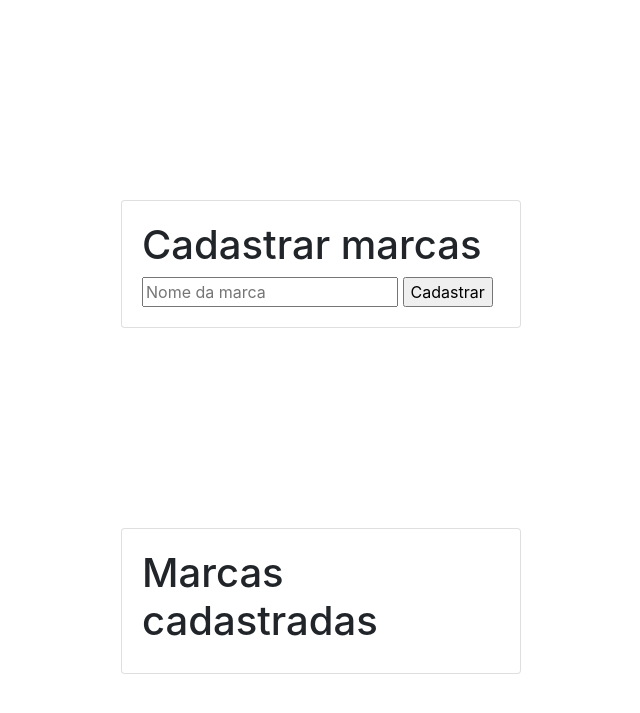
After one commit to miguelitodev/Cardians, a PHP site: page /parte-admin/form-cadastrar-marca.php in a window 1280 px wide. The commit adds this page. Shown: the top 713 px of the page, without its empty margins (319-959 px from the left). Run offline with PHP 8.4, Linux system fonts and the light colour scheme.

Commit message:
alterações no marca, insert funcionando

```diff
--- /dev/null
+++ b/parte-admin/form-cadastrar-marca.php
@@ -0,0 +1,39 @@
+<!doctype html>
+<html lang="pt-br">
+
+<head>
+    <title>Cadastrar marca</title>
+    <meta charset="utf-8">
+    <meta name="viewport" content="width=device-width, initial-scale=1, shrink-to-fit=no">
+    <link rel="stylesheet" href="https://stackpath.bootstrapcdn.com/bootstrap/4.3.1/css/bootstrap.min.css" integrity="sha384-ggOyR0iXCbMQv3Xipma34MD+dH/1fQ784/j6cY/iJTQUOhcWr7x9JvoRxT2MZw1T" crossorigin="anonymous">
+    <style>
+        .card {
+            width: 400px;
+            margin: 0 auto;
+            margin-top: 200px;
+        }
+    </style>
+</head>
+
+<body>
+    <div class="card">
+        <div class="card-body">
+            <h1>Cadastrar marcas</h1>
+            <form method="POST" action="cadastrar-marca.php">
+                <input type="text" name="marca" placeholder="Nome da marca">
+                <input type="submit" value="Cadastrar">
+            </form>
+        </div>
+    </div>
+    <div class="card">
+        <div class="card-body">
+            <h1>Marcas cadastradas</h1>
+
+        </div>
+    </div>
+    <script src="https://code.jquery.com/jquery-3.3.1.slim.min.js" integrity="sha384-q8i/X+965DzO0rT7abK41JStQIAqVgRVzpbzo5smXKp4YfRvH+8abtTE1Pi6jizo" crossorigin="anonymous"></script>
+    <script src="https://cdnjs.cloudflare.com/ajax/libs/popper.js/1.14.7/umd/popper.min.js" integrity="sha384-UO2eT0CpHqdSJQ6hJty5KVphtPhzWj9WO1clHTMGa3JDZwrnQq4sF86dIHNDz0W1" crossorigin="anonymous"></script>
+    <script src="https://stackpath.bootstrapcdn.com/bootstrap/4.3.1/js/bootstrap.min.js" integrity="sha384-JjSmVgyd0p3pXB1rRibZUAYoIIy6OrQ6VrjIEaFf/nJGzIxFDsf4x0xIM+B07jRM" crossorigin="anonymous"></script>
+</body>
+
+</html>
```
Also changed, not shown: parte-admin/cadastrar-marca.php (+10 -36 lines), parte-admin/menu-admin.php (+10 -3 lines).
